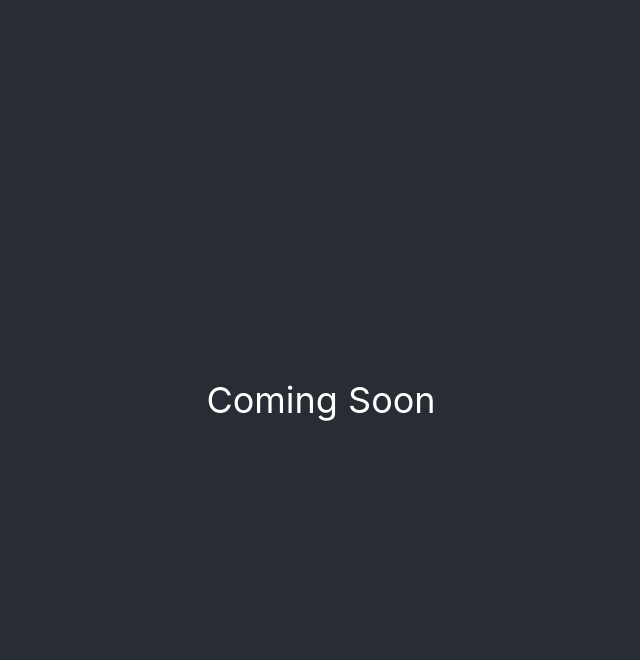
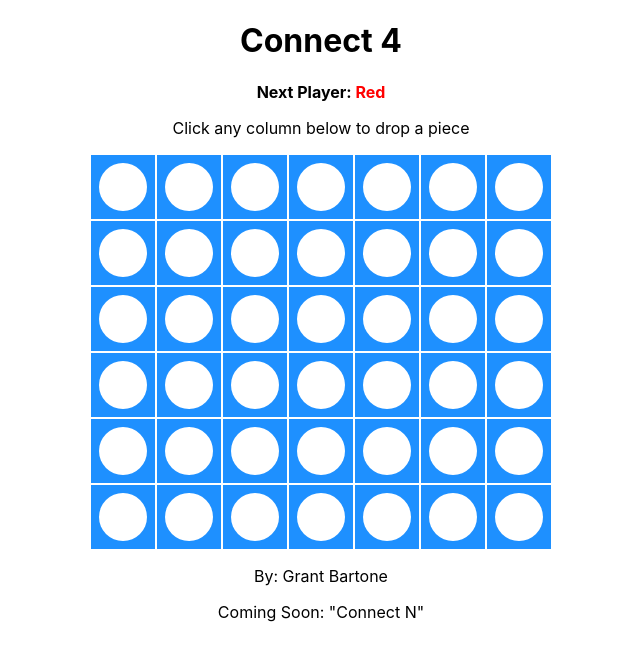
Before and after one commit to grantbartone/hello-world, a React (Create React App) app: page / in a window 1280 px wide. Shown: the top 660 px of the page, without its empty margins (319-959 px from the left). Built offline with nearby package versions, Linux system fonts and the light colour scheme.

Commit message:
Adding Connect 4, running with Connect N logic

```diff
--- a/src/App.css
+++ b/src/App.css
@@ -1,3 +1,5 @@
+@import-normalize; /* bring in normalize.css styles */
+
 .App {
 	text-align: center;
 }
--- a/src/App.js
+++ b/src/App.js
@@ -1,16 +1,13 @@
 import React from 'react';
 import ReactGA from 'react-ga';
 import './App.css';
+import ConnectN from './connectN/ConnectN';
 
 function App() {
 	initializeReactGA();
 	return (
 		<div className="App">
-		<header className="App-header">
-			<p>
-			Coming Soon
-			</p>
-		</header>
+			<ConnectN />
 		</div>
 	);
 }
--- /dev/null
+++ b/src/connectN/Cell.js
@@ -0,0 +1,21 @@
+import React, { Component } from 'react';
+
+export class Cell extends Component {
+	getCellColor(cell) {
+		if (cell === 1) return "red";
+		if (cell === 2) return "black";
+		return "white";
+	}
+
+	render() {
+		const { cell, columnIndex, handleClick } = this.props;
+		const color = this.getCellColor(cell);
+		return (
+			<td>
+				<div className="cell" onClick={() => handleClick(columnIndex)}>
+					<div className={color} />
+				</div>
+			</td>
+		);
+	}
+}
--- /dev/null
+++ b/src/connectN/ConnectN.css
@@ -0,0 +1,61 @@
+h1 {
+	display: flex;
+	justify-content: center;
+}
+
+.playerPrompt {
+	text-align: center;
+	font-weight: bold;
+}
+
+.playerRed {
+	color: red;
+}
+
+.center {
+	margin: 1em 0;
+	text-align: center;
+}
+
+.newGame {
+	background-color: lightgray;
+	border: 1px solid black;
+	border-radius: 5px;
+	font-size: 1em;
+	cursor: pointer;
+}
+
+table {
+	margin: 0 auto;
+	border-spacing: 0;
+}
+
+.cell {
+	display: flex;
+	align-items: center;
+	justify-content: center;
+	width: 4em;
+	height: 4em;
+	background-color: dodgerblue;
+}
+
+.white {
+	background-color: white;
+	width: 3em;
+	height: 3em;
+	border-radius: 100%;
+}
+
+.red {
+	background-color: red;
+	width: 3em;
+	height: 3em;
+	border-radius: 100%;
+}
+
+.black {
+	background-color: black;
+	width: 3em;
+	height: 3em;
+	border-radius: 100%;
+}
--- /dev/null
+++ b/src/connectN/ConnectN.js
@@ -0,0 +1,209 @@
+import React, { Component } from 'react';
+import './ConnectN.css';
+import { Row } from './Row';
+
+export default class ConnectN extends Component {
+	constructor(props) {
+		super(props);
+
+		const BOARDWIDTH = 7, BOARDHEIGHT = 6; // TODO: Get these from the UI
+		this.state = {
+			playerTurn: 1,
+			playerOneName: "Red", // TODO: Ask player names in the UI
+			playerTwoName: "Black",
+			winningRows: 4, // TODO: Ask how many in-a-row to win
+			boardHeight: BOARDHEIGHT,
+			board: new Array(BOARDWIDTH).fill([]),
+			isGameOver: false,
+			isDraw: false,
+		};
+
+		this.handleClick = this.handleClick.bind(this);
+	}
+
+	initNewGame() {
+		this.setState({
+			...this.state,
+			playerTurn: 1,
+			board: new Array(this.state.board.length).fill([]),
+			isGameOver: false,
+			isDraw: false,
+		});
+	}
+
+	getPlayerTurnName() {
+		if (this.state.playerTurn === 1) {
+			return <span className="playerRed">{this.state.playerOneName}</span>;
+		}
+		return this.state.playerTwoName;
+	}
+
+	verticalWinner(board) {
+		for (let column = 0; column < board.length; column += 1) {
+			if (board[column].length < this.state.winningRows) continue;
+
+			let winnerFlag = true;
+			for (let row = 0; row < board[column].length; row += 1) {
+				if (row < board[column].length - this.state.winningRows) continue;
+				if (board[column][row] !== this.state.playerTurn) {
+					winnerFlag = false;
+					break;
+				}
+			}
+			if (winnerFlag) return this.state.playerTurn;
+		}
+		return false;
+	}
+
+	horizontalWinner(board) {
+		for (let column = 0; column < board.length; column += 1) {
+			if (board[column].length === 0) continue;
+			const lastRowIndex = board[column].length - 1;
+			if (board[column][lastRowIndex] !== this.state.playerTurn) continue;
+
+			const startColumnIndex = Math.max(column - this.state.winningRows, 0);
+			const endColumnIndex = Math.min(board.length, column + this.state.winningRows);
+			let countInARow = 0;
+			for (let i = startColumnIndex; i < endColumnIndex; i += 1) {
+				if (!board[i][lastRowIndex] || board[i][lastRowIndex] !== this.state.playerTurn) {
+					countInARow = 0;
+				} else {
+					countInARow += 1;
+					if (countInARow === this.state.winningRows) return this.state.playerTurn;
+				}
+			}
+		}
+		return false;
+	}
+
+	diagonalWinner(board) {
+		for (let column = 0; column < board.length; column += 1) {
+			const lastRowIndex = board[column].length - 1;
+			if (board[column].length < this.state.winningRows ||
+				board[column][lastRowIndex] !== this.state.playerTurn) continue;
+
+			let leftDiag = column >= this.state.winningRows - 1;
+			let rightDiag = column <= board.length - this.state.winningRows;
+			for (let offset = 1; offset < this.state.winningRows; offset += 1) {
+				leftDiag = leftDiag && board[column - offset][lastRowIndex - offset] === this.state.playerTurn;
+				rightDiag = rightDiag && board[column + offset][lastRowIndex - offset] === this.state.playerTurn;
+				if (!leftDiag && !rightDiag) break;
+			}
+			if (leftDiag || rightDiag) return this.state.playerTurn;
+		}
+		return false;
+	}
+
+	isPlayerWin(board) {
+		return (this.verticalWinner(board) // First check for a vertical win in the current row
+			|| this.horizontalWinner(board) // Next check if the player is a horizontal winner
+			|| this.diagonalWinner(board)); // Finally check if the player is a diagonal winner
+	}
+
+	isFullColumn = (column) => column.length === this.state.boardHeight;
+
+	isDraw(board) {
+		for (let i = 0; i < board.length; i += 1) {
+			if (!this.isFullColumn(board[i])) return false;
+		}
+		return true;
+	}
+
+	handleClick(columnIndex) {
+		if (this.state.isGameOver) return;
+		const board = [...this.state.board];
+		const column = [...board[columnIndex]];
+		if (this.isFullColumn(column)) return;
+		column.push(this.state.playerTurn);
+		board[columnIndex] = column;
+
+		const winner = this.isPlayerWin(board);
+		if (!winner) {
+			if (this.isDraw(board)) {
+				// Draw game: Game Over
+				this.setState({
+					...this.state,
+					board,
+					isGameOver: true,
+					isDraw: true,
+				});
+			} else {
+				// No winner or Draw: next player's turn
+				this.setState({
+					...this.state,
+					board,
+					playerTurn: (this.state.playerTurn === 1 ? 2 : 1),
+				});
+			}
+		} else {
+			// Winner: Game Over
+			this.setState({
+				...this.state,
+				board,
+				isGameOver: true,
+			});
+		}
+	}
+
+	getDisplayGrid() {
+		// First, copy the board from state and fill empty spaces with null values
+		const board = [...this.state.board];
+		for (let column = 0; column < board.length; column += 1) {
+			if (board[column].length < this.state.boardHeight) {
+				const fillCount = this.state.boardHeight - board[column].length;
+				const fillArr = new Array(fillCount).fill(null);
+				board[column] = [...board[column], ...fillArr];
+			}
+		}
+
+		// Then, rotate the board 90-degrees
+		const grid = [];
+		for (let i = board[0].length - 1; i >= 0; i -= 1) {
+			const row = [];
+			for (let j = 0; j < board.length; j += 1) {
+				row.push(board[j][i]);
+			}
+			grid.push(row);
+		}
+		return grid;
+	}
+
+	renderPlayerPrompt() {
+		if (this.state.isDraw)
+			return <div className="playerPrompt">This game is a draw!</div>;
+		else if (this.state.isGameOver)
+			return <div className="playerPrompt">{this.getPlayerTurnName()} wins!!!</div>;
+		else {
+			return <div className="playerPrompt">Next Player: {this.getPlayerTurnName()}</div>;
+		}
+	}
+
+	renderInstructions() {
+		if (this.state.isDraw || this.state.isGameOver)
+			return (
+				<div className="center">
+					<button className="newGame" onClick={() => this.initNewGame()}>Play Again!</button>
+				</div>
+			);
+		else
+			return <div className="center">Click any column below to drop a piece</div>;
+	}
+
+	render() {
+		const grid = this.getDisplayGrid();
+		return (
+			<div>
+				<h1>Connect 4</h1>
+				{this.renderPlayerPrompt()}
+				{this.renderInstructions()}
+				<table>
+					<tbody>
+						{grid.map((row, i) => <Row key={i} row={row} handleClick={this.handleClick} />)}
+					</tbody>
+				</table>
+				<div className="center">By: Grant Bartone</div>
+				<div className="center">Coming Soon: "Connect N"</div>
+			</div>
+		);
+	}
+}
--- /dev/null
+++ b/src/connectN/Row.js
@@ -0,0 +1,13 @@
+import React, { Component } from 'react';
+import { Cell } from './Cell';
+
+export class Row extends Component {
+	render() {
+		const { row, handleClick } = this.props;
+		return (
+			<tr>
+				{row.map((cell, i) => <Cell key={i} cell={cell} handleClick={handleClick} columnIndex={i} />)}
+			</tr>
+		);
+	}
+}
```
